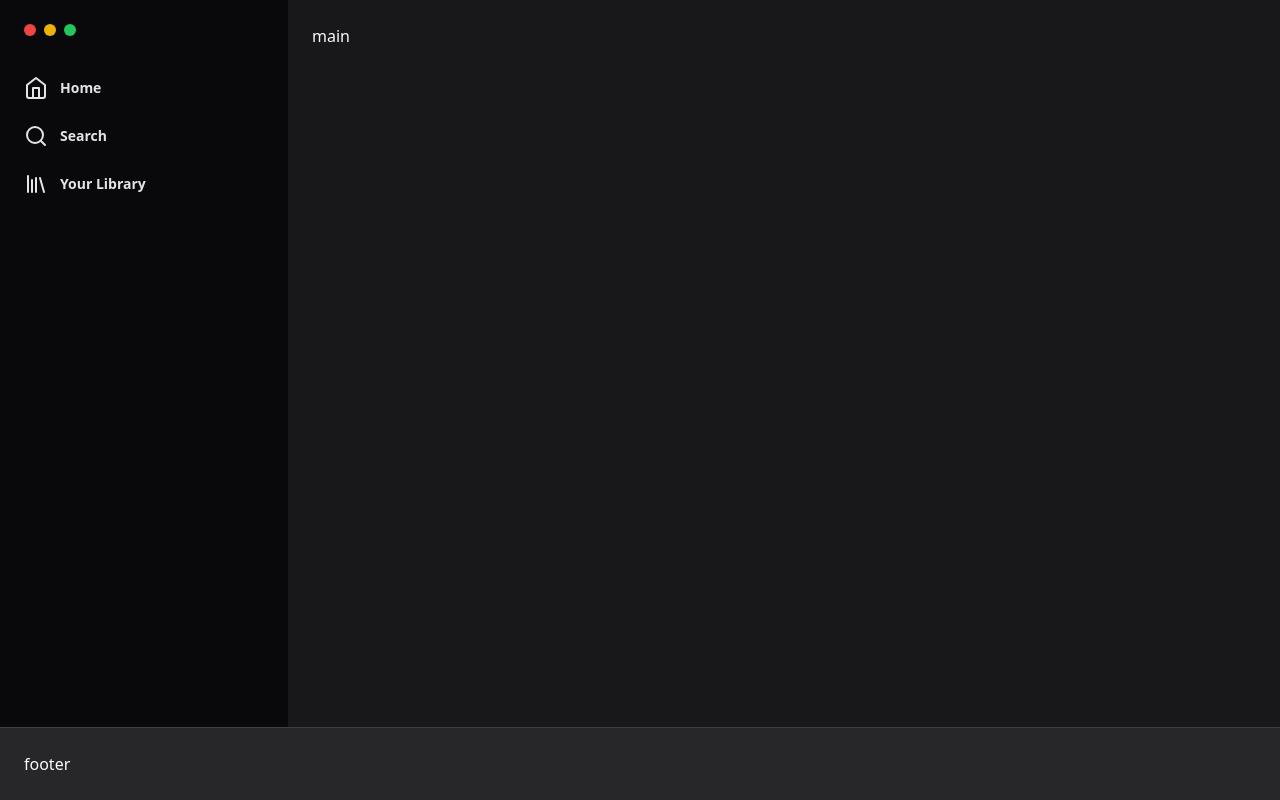
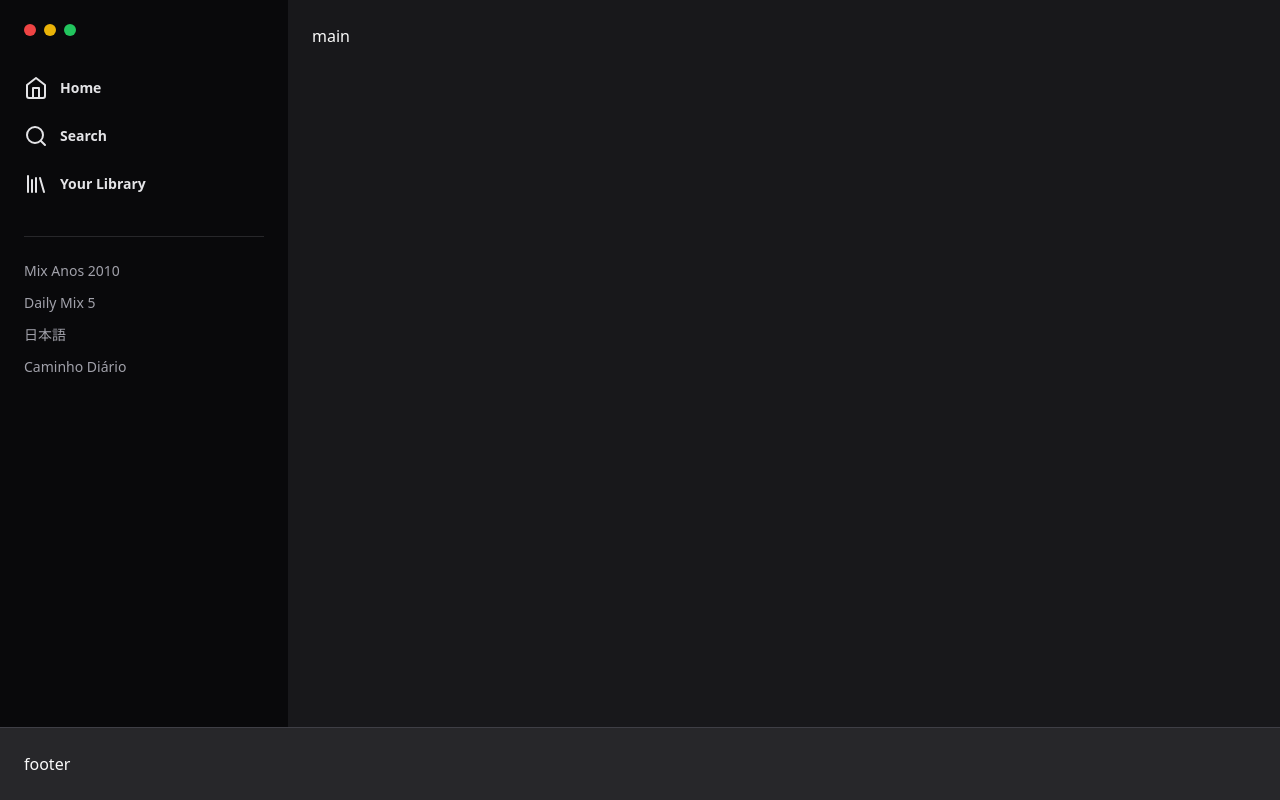
Before and after one commit to Rafaelse6/tailwind-spotify, a Next.js app in the folder tailwind-spotify/: page / in a window 1280 px wide. Built offline with nearby package versions, Linux system fonts and the light colour scheme.

Commit message:
Playlists side navigation

```diff
--- a/tailwind-spotify/src/app/page.tsx
+++ b/tailwind-spotify/src/app/page.tsx
@@ -32,6 +32,21 @@
               <Library /> Your Library
             </a>
           </nav>
+
+          <nav className="mt-10 pt-6 border-t border-zinc-800 flex flex-col gap-3">
+            <a href="" className="text-sm text-zinc-400 hover:text-zinc-100">
+              Mix Anos 2010
+            </a>
+            <a href="" className="text-sm text-zinc-400 hover:text-zinc-100">
+              Daily Mix 5
+            </a>
+            <a href="" className="text-sm text-zinc-400 hover:text-zinc-100">
+              日本語
+            </a>
+            <a href="" className="text-sm text-zinc-400 hover:text-zinc-100">
+              Caminho Diário
+            </a>
+          </nav>
         </aside>
         <main className="flex-1 p-6">main</main>
       </div>
```
